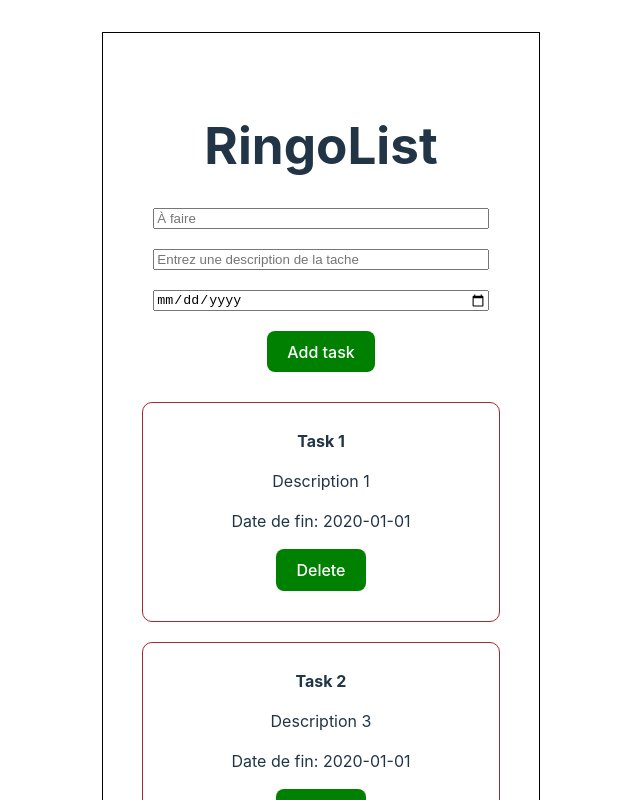
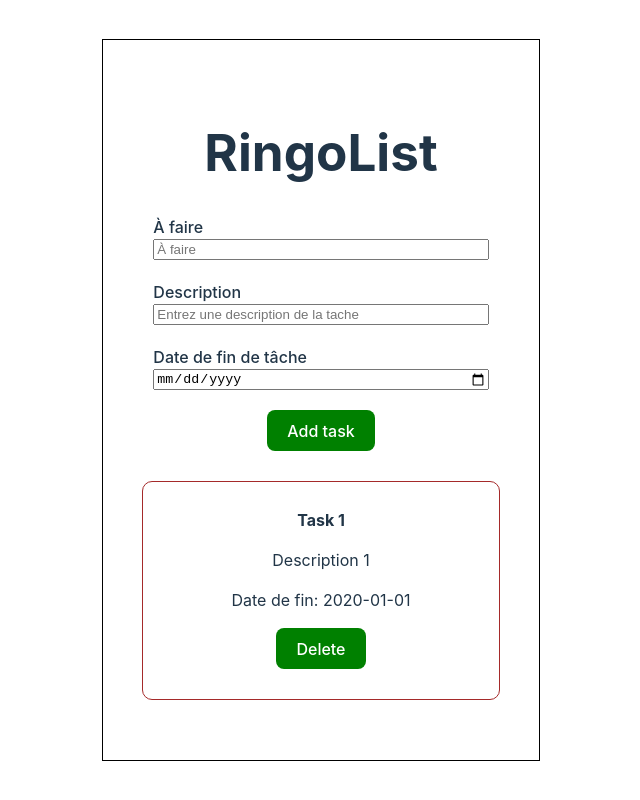
Before and after one commit to stephanemalho/ringo-test, a React (Vite) app: page / in a window 1280 px wide. Shown: the top 800 px of the page, without its empty margins (370-1010 px from the left). Built offline with nearby package versions, Linux system fonts and the light colour scheme; the HTML template or start-up script is replaced by a standard one.

Commit message:
♻️ F03: fix state of tasks

```diff
--- a/src/components/pages/home/Home.jsx
+++ b/src/components/pages/home/Home.jsx
@@ -2,11 +2,12 @@ import { useState } from "react";
 import Tasks from "./tasks/Tasks";
 import Form from "./taskForm/Form";
 import Title from "../../reusableUI/Title";
-import { EMPTY_TASK, TASK_TITLE } from "../../../constants/constants";
+import { TASK_TITLE } from "../../../constants/constants";
+import { fakeTasks } from "../../../Data/fakeTasks";
 
 const Home = () => {
   // STATE
-  const [tasks, setTasks] = useState(EMPTY_TASK);
+  const [tasks, setTasks] = useState(fakeTasks.SMALL);
 
   // JSX
   return (
--- a/src/components/pages/home/taskForm/Form.jsx
+++ b/src/components/pages/home/taskForm/Form.jsx
@@ -28,8 +28,8 @@ const Form = () => {
         <InputsTask
           key={input.id}
           value={newTask[input.name]}
+          labelValue={input.labelValue}
           onChange={handleChange}
-          label={input.name}
           id={input.id}
           type={input.type}
           name={input.name}
--- a/src/components/pages/home/taskForm/detail/InputsTask.jsx
+++ b/src/components/pages/home/taskForm/detail/InputsTask.jsx
@@ -1,5 +1,5 @@
 // eslint-disable-next-line react/prop-types
-const InputsTask = ({ value, onChange, labelValue, id, type, name, placeholder }) => {
+const InputsTask = ({ onChange, value, labelValue, id, type, name, placeholder }) => {
   return (
     <div className="field">
       <label htmlFor={id}>{labelValue}</label>
--- a/src/components/pages/home/taskForm/detail/inputsConfig.js
+++ b/src/components/pages/home/taskForm/detail/inputsConfig.js
@@ -5,6 +5,7 @@ export const getTextInputConfig = [
     name: "Label",
     type: "text",
     placeholder: "À faire",
+    labelValue: "À faire",
   },
   {
     key: "1",
@@ -12,6 +13,7 @@ export const getTextInputConfig = [
     name: "Description",
     type: "text",
     placeholder: "Entrez une description de la tache",
+    labelValue: "Description",
   },
   {
     key: "2",
@@ -19,5 +21,6 @@ export const getTextInputConfig = [
     name: "Date de fin de tâche",
     type: "date",
     placeholder: "Date de fin de tâche",
+    labelValue: "Date de fin de tâche",
   },
 ];
--- a/src/components/pages/home/tasks/Tasks.jsx
+++ b/src/components/pages/home/tasks/Tasks.jsx
@@ -1,13 +1,12 @@
-import { fakeTasks } from "../../../../Data/fakeTasks";
 import Task from "./detail/Task";
 
 /* eslint-disable react/prop-types */
-const Tasks = ({setTasks}) => {
+const Tasks = ({tasks, setTasks}) => {
 
   return (
     <>
-    {fakeTasks.LARGE.map((task) => (
-      <Task setTasks={setTasks} key={task.id} id={task.id} label={task.label} description={task.description} endDate={task.end_date} />
+    {tasks.map((task) => (
+      <Task setTasks={setTasks} tasks={tasks} key={task.id} id={task.id} label={task.label} description={task.description} endDate={task.end_date} />
     ))}
     </>
   )
--- a/src/components/pages/home/tasks/detail/Task.jsx
+++ b/src/components/pages/home/tasks/detail/Task.jsx
@@ -1,16 +1,11 @@
 import { styled } from "styled-components"
-import { fakeTasks } from "../../../../../Data/fakeTasks"
-
-
-
 // eslint-disable-next-line react/prop-types
-const Task = ({label, description, endDate, id, setTasks}) => {
+const Task = ({label, description, endDate, id, tasks, setTasks}) => {
 
   const handleDelete = () => {
-    console.log('delete' , id)
-    fakeTasks.LARGE = fakeTasks.LARGE.filter((task) => task.id !== id)
-    setTasks(fakeTasks.LARGE)
-
+    const taskCopy = [...tasks]
+    const newTasksFiltered = taskCopy.filter((task) => task.id !== id)
+    setTasks(newTasksFiltered)
   }
 
   return (
```
